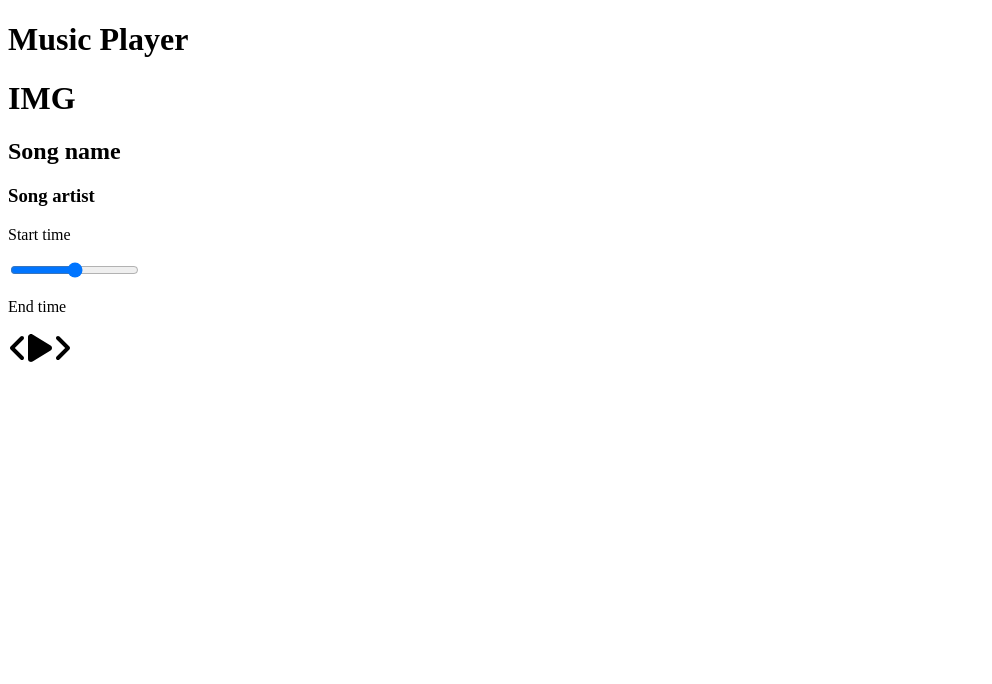
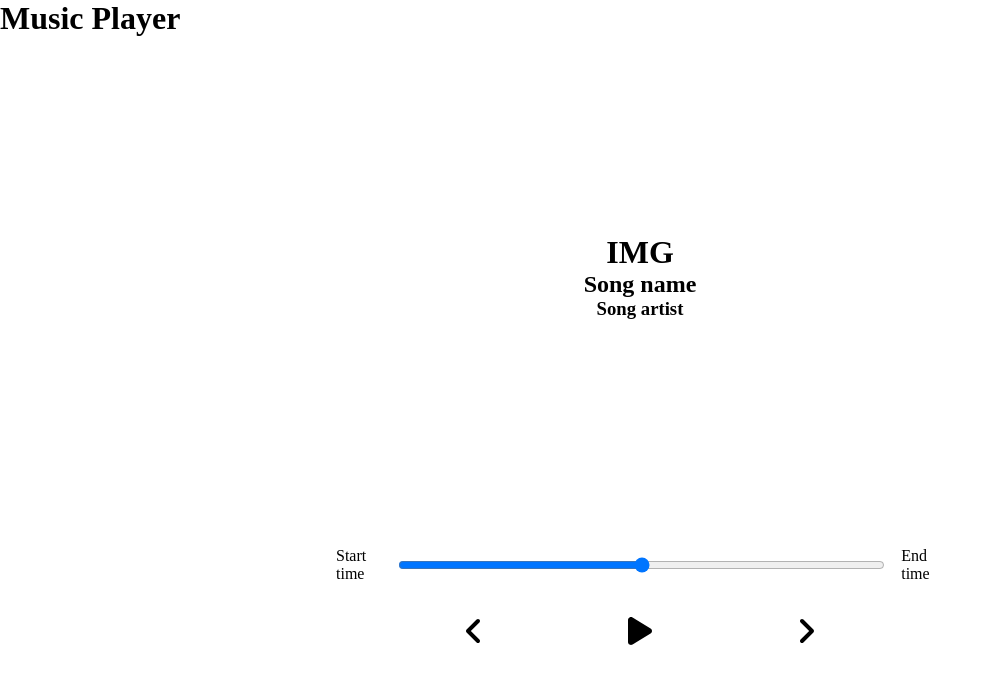
Before and after one commit to uabdirasul/spotify-analog, a React (Create React App) app: page / in a window 1280 px wide. Shown: the top 684 px of the page, without its empty margins (0-992 px from the left). Built offline with nearby package versions, Linux system fonts and the light colour scheme.

Commit message:
add basic styles

```diff
--- a/package.json
+++ b/package.json
@@ -1,6 +1,6 @@
 {
   "name": "spotify-analog",
-  "version": "0.1.1",
+  "version": "0.1.2",
   "private": true,
   "dependencies": {
     "@fortawesome/fontawesome-svg-core": "^6.4.0",
--- a/src/styles/App.scss
+++ b/src/styles/App.scss
@@ -0,0 +1,8 @@
+* {
+  margin: 0;
+  padding: 0;
+  box-sizing: border-box;
+}
+
+@import "./player";
+@import "./song";
--- /dev/null
+++ b/src/styles/_player.scss
@@ -0,0 +1,30 @@
+.player {
+  min-height: 20vh;
+  display: flex;
+  flex-direction: column;
+  justify-content: center;
+  align-items: center;
+}
+
+.time-control {
+  display: flex;
+  width: 50%;
+  input {
+    width: 100%;
+    padding: 1rem 2rem;
+  }
+  p {
+    padding: 1rem;
+  }
+}
+
+.player-control {
+  display: flex;
+  justify-content: space-between;
+  align-items: center;
+  padding: 1rem;
+  width: 30%;
+  svg {
+    cursor: pointer;
+  }
+}
--- /dev/null
+++ b/src/styles/_song.scss
@@ -0,0 +1,7 @@
+.song-container {
+  min-height: 60vh;
+  display: flex;
+  justify-content: center;
+  align-items: center;
+  flex-direction: column;
+}
```
Also changed, not shown: 1 other file (tests, documents, lock files or other folders).
